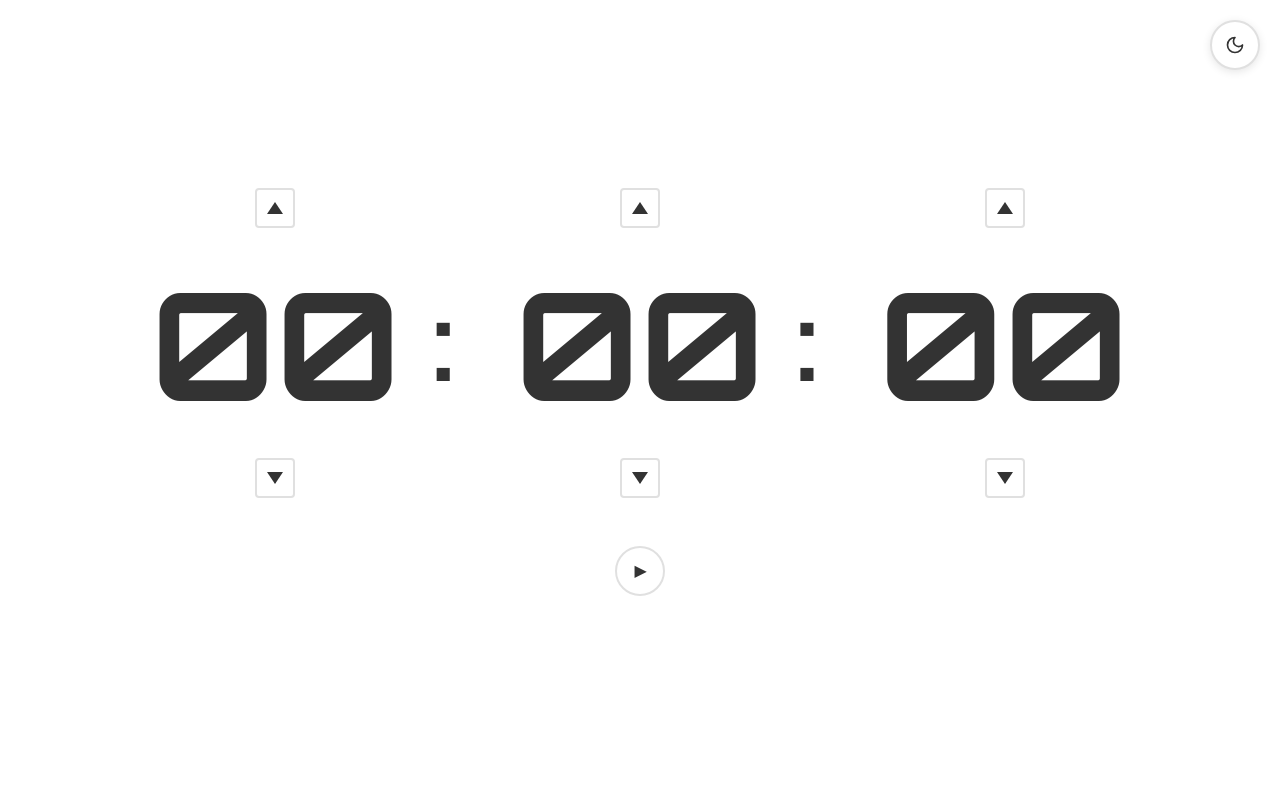
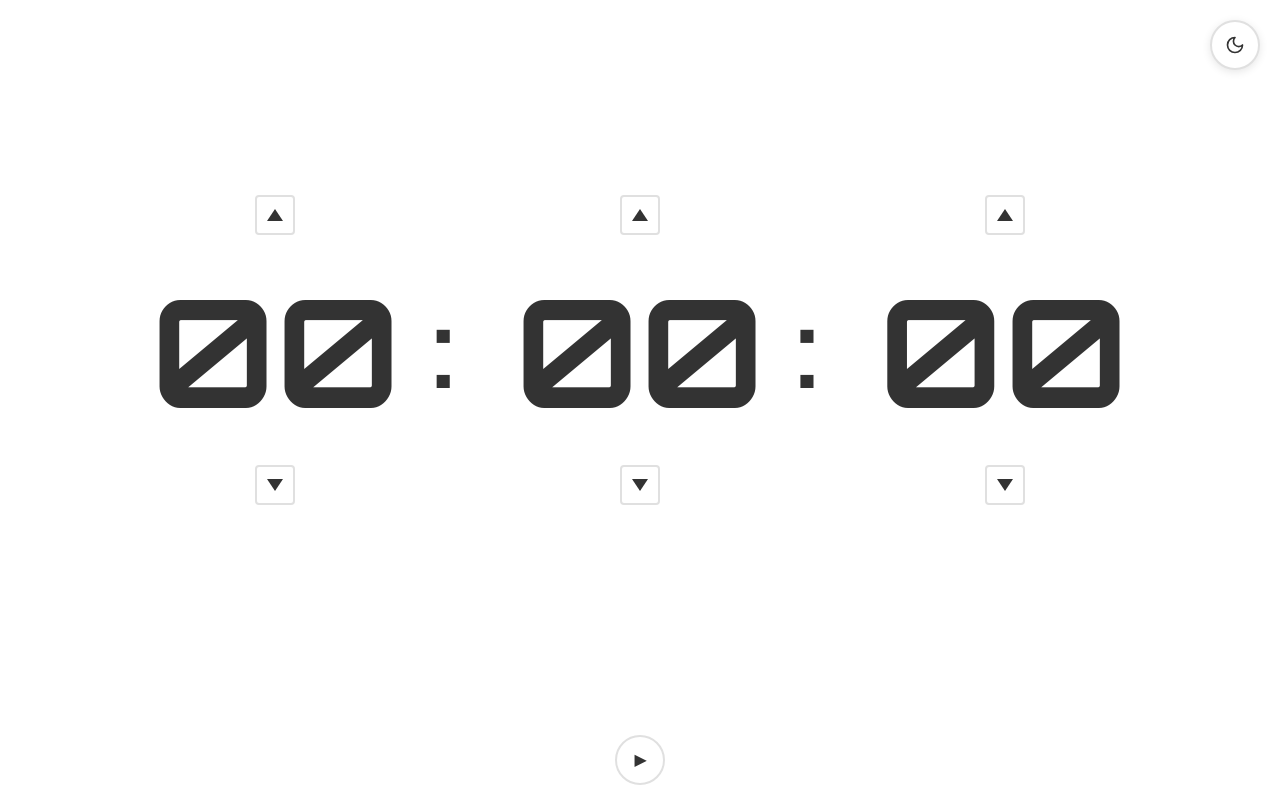
Before and after one commit to kencrimsonIT/Digital-Countdown-Timer, a React (Create React App) app: page / in a window 1280 px wide. Built offline with nearby package versions, Linux system fonts and the light colour scheme.

Commit message:
FIX: Recustomize layout of the containers

```diff
--- a/src/App.css
+++ b/src/App.css
@@ -1,15 +1,34 @@
 .timer {
-    text-align: center;
+    height: 100vh;
+    width: 100vw;
     display: flex;
     flex-direction: column;
     justify-content: center;
     align-items: center;
-    min-height: 90vh;
+    text-align: center;
     position: relative;
+    overflow: hidden;
+    padding-bottom: 100px;
 }
 
 .media-btn-container {
+    position: fixed;
+    bottom: 0;
+    left: 0;
+    width: 100%;
+    height: 80px;
     display: flex;
     justify-content: center;
-    margin-top: 2rem;
+    align-items: center;
+    gap: 20px;
+    background: var(--app-bg);
+    z-index: 100;
 }
+
+.timer-content {
+    display: flex;
+    flex-direction: column;
+    align-items: center;
+    justify-content: center;
+    gap: 1rem;
+}
```
